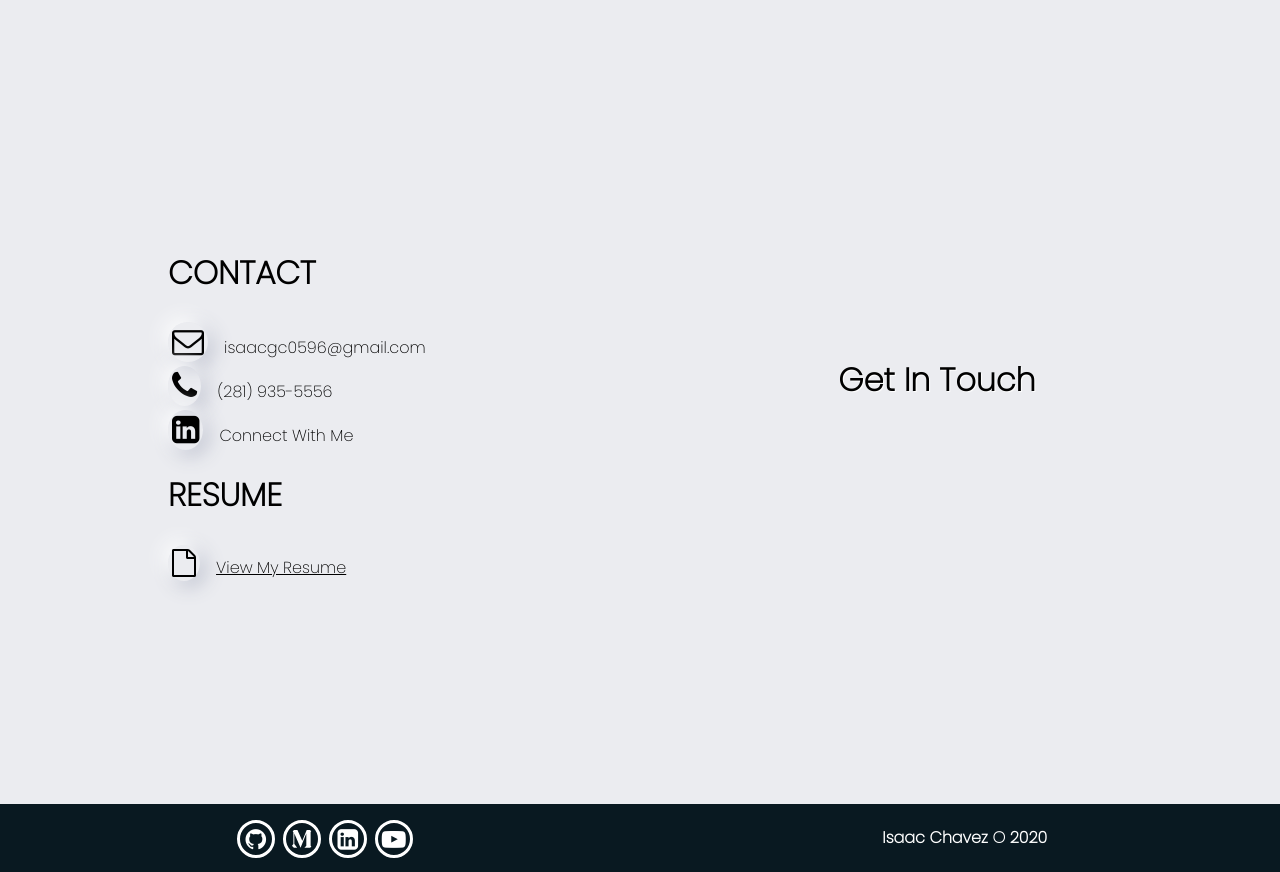
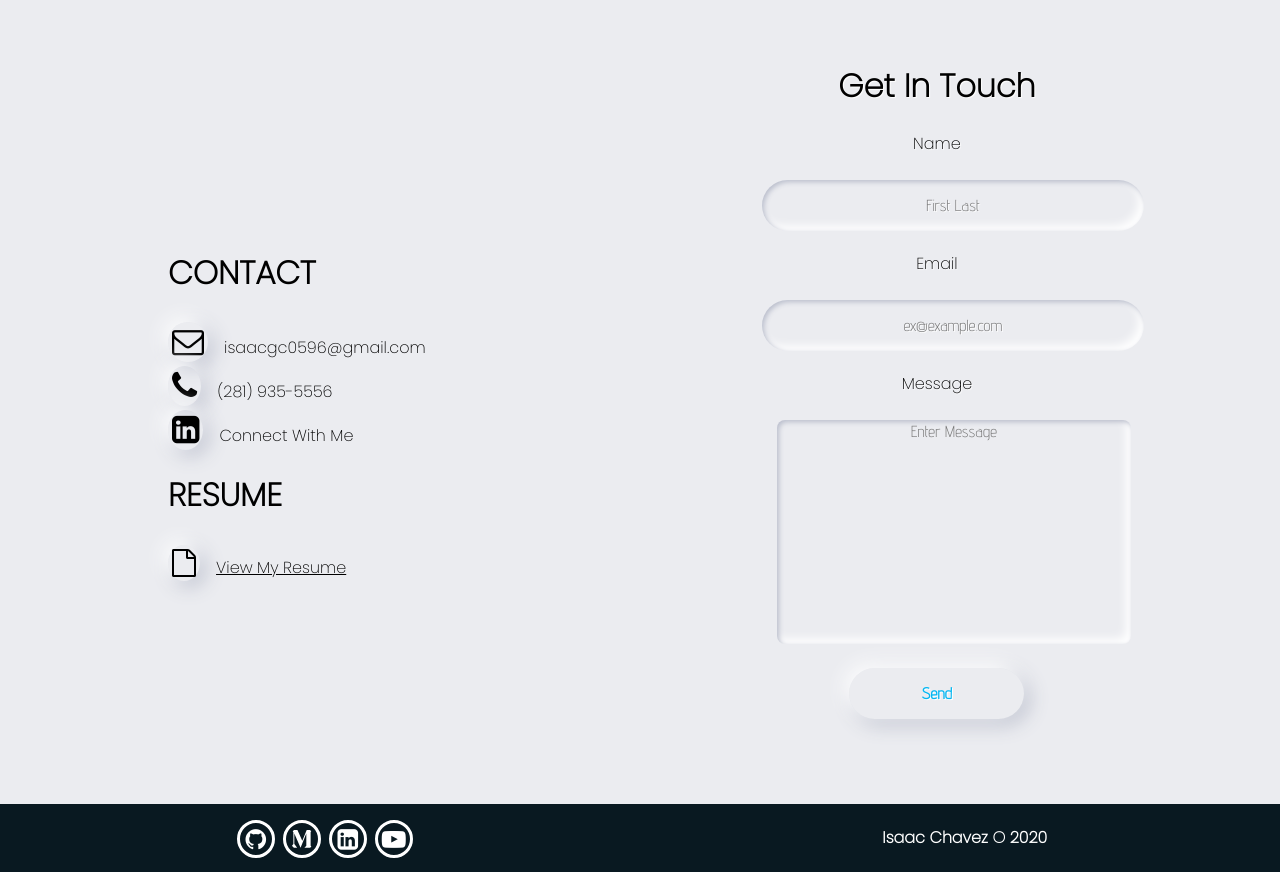
Before and after one commit to isaac-3/portfolio-web, a React (Create React App) app in the folder frontend/: page / in a window 1280 px wide. Shown: the part 3420-4292 px from the top of the page. Built offline with nearby package versions, Linux system fonts and the light colour scheme.

Commit message:
contact form

```diff
--- a/frontend/src/components/Contact.js
+++ b/frontend/src/components/Contact.js
@@ -27,7 +27,7 @@ const Contact = () => {
                 <div className="form-title">
                     <h1>Get In Touch</h1>
                 </div>
-                <form name="contact" netlify netlify-honeypot="bot-field" hidden>
+                <form name="contact" netlify method="POST" data-netlify="true">
                     <label className='label'>Name</label><input className='input' type='text' placeholder="First Last" name="name"/><br/><br/>
                     <label className='label'>Email</label><input className='input' type='email' placeholder="ex@example.com" name="email"/><br/><br/>
                     <label className='label'>Message</label><textarea className='input' id='message-box' type='text' placeholder="Enter Message" name="message"/><br/><br/>
```
